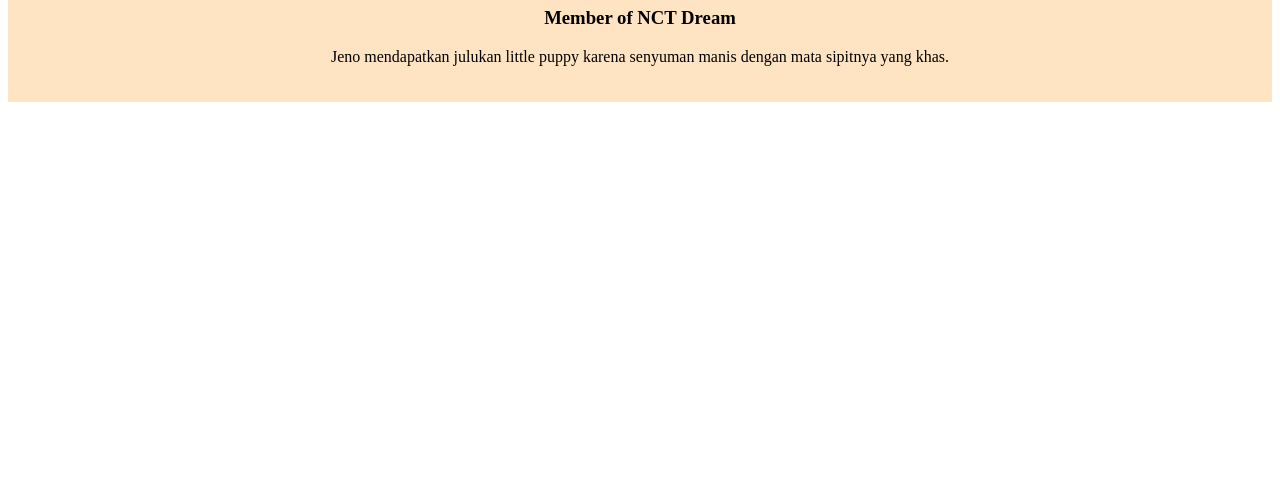
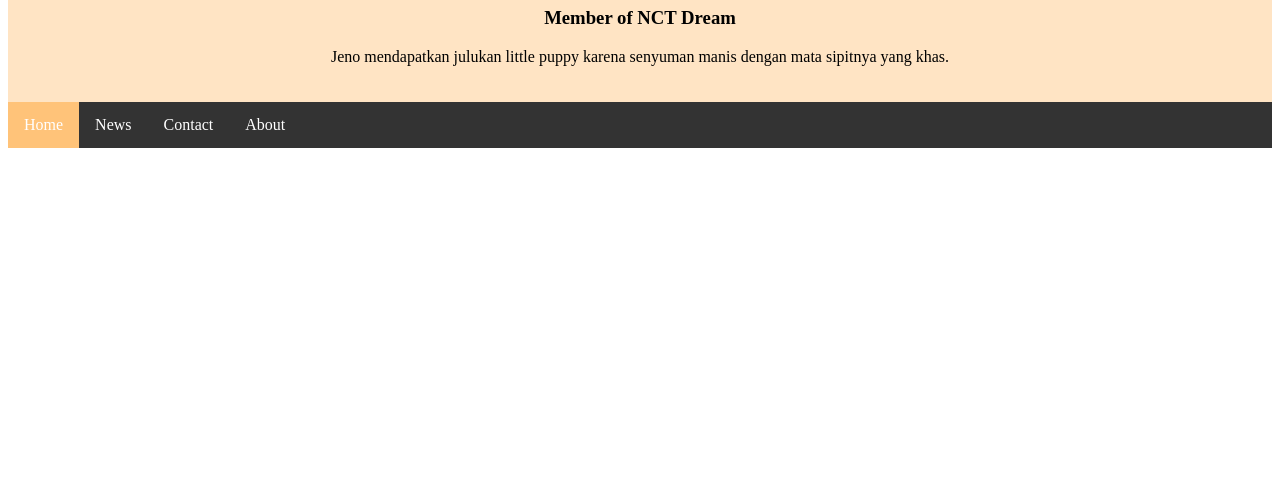
Before and after one commit to zhrnyy/laporan-4-kakas, a plain HTML site: page index.html in a window 1280 px wide. Shown: the part 305-800 px from the top of the page. Drawn offline with Linux system fonts and the light colour scheme.

Commit message:
Menambahkan navigation bar

```diff
--- a/index.html
+++ b/index.html
@@ -14,5 +14,11 @@
         <h3>Member of NCT Dream</h3>
         <p>Jeno mendapatkan julukan little puppy karena senyuman manis dengan mata sipitnya yang khas.</p>
     </div>
+    <ul>
+        <li><a class="active" href="#home">Home</a></li>
+        <li><a href="#news">News</a></li>
+        <li><a href="#contact">Contact</a></li>
+        <li><a href="#about">About</a></li>
+      </ul>
 </body>
 </html>
--- a/style.css
+++ b/style.css
@@ -6,3 +6,33 @@
 img {
     border-radius: 20px;
 }
+img:hover {
+    box-shadow: 2px 2px 2px 1px rgba(0, 0, 0, 0.2);
+}
+ul {
+    list-style-type: none;
+    margin: 0;
+    padding: 0;
+    overflow: hidden;
+    background-color: #333;
+  }
+
+  li {
+    float: left;
+  }
+
+  li a {
+    display: block;
+    color: white;
+    text-align: center;
+    padding: 14px 16px;
+    text-decoration: none;
+  }
+
+  li a:hover:not(.active) {
+    background-color: #111;
+  }
+
+  .active {
+    background-color: rgb(255, 195, 121);
+  }
```
